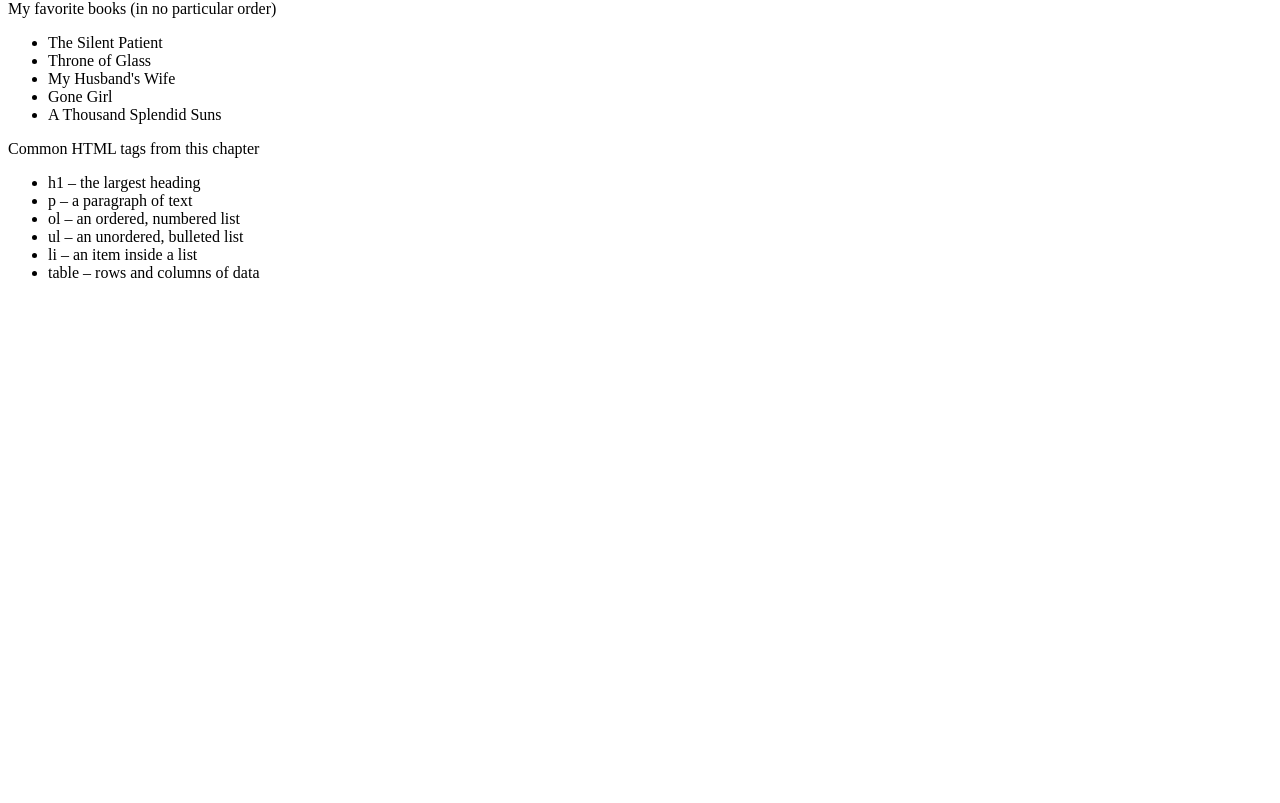
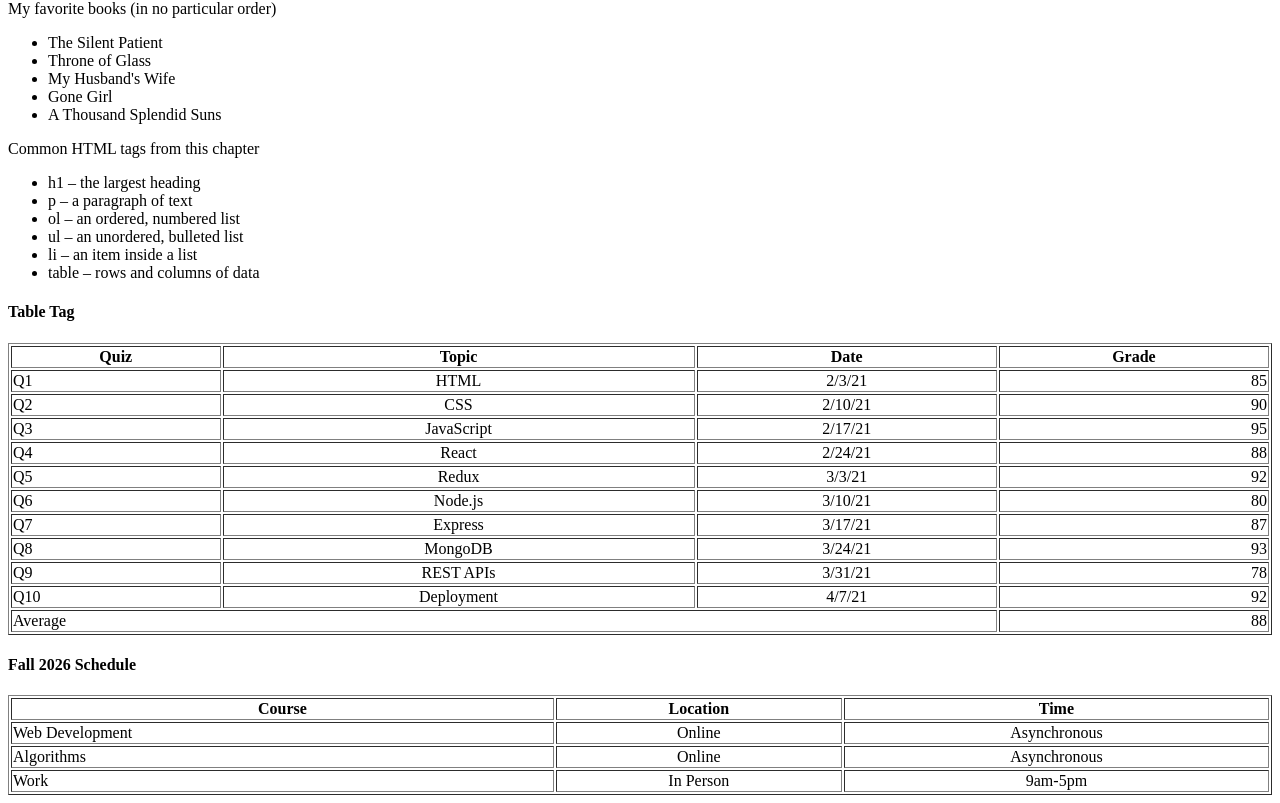
Before and after one commit to melanielochrie/kambaz-next-js-Fall-2026, a Next.js app: page /labs/lab1 in a window 1280 px wide. Shown: the part 1672-2475 px from the top of the page. Before the commit the page ends 1970 px from the top, so only its background shows below. Built offline with nearby package versions, Linux system fonts and the light colour scheme.

Commit message:
Complete Tables

```diff
--- /dev/null
+++ b/app/labs/lab1/Tables.tsx
@@ -0,0 +1,114 @@
+export default function Tables() {
+    return (
+        <div id="wd-tables">
+            <h4>Table Tag</h4>
+            <table border={1} width="100%">
+                <thead>
+                    <tr>
+                        <th>Quiz</th>
+                        <th align="center">Topic</th>
+                        <th align="center">Date</th>
+                        <th>Grade</th>
+                    </tr>
+                </thead>
+                <tbody>
+                    <tr>
+                        <td>Q1</td>
+                        <td align="center">HTML</td>
+                        <td align="center">2/3/21</td>
+                        <td align="right">85</td>
+                    </tr>
+                    <tr>
+                        <td>Q2</td>
+                        <td align="center">CSS</td>
+                        <td align="center">2/10/21</td>
+                        <td align="right">90</td>
+                    </tr>
+                    <tr>
+                        <td>Q3</td>
+                        <td align="center">JavaScript</td>
+                        <td align="center">2/17/21</td>
+                        <td align="right">95</td>
+                    </tr>
+                    <tr>
+                        <td>Q4</td>
+                        <td align="center">React</td>
+                        <td align="center">2/24/21</td>
+                        <td align="right">88</td>
+                    </tr>
+                    <tr>
+                        <td>Q5</td>
+                        <td align="center">Redux</td>
+                        <td align="center">3/3/21</td>
+                        <td align="right">92</td>
+                    </tr>
+                    <tr>
+                        <td>Q6</td>
+                        <td align="center">Node.js</td>
+                        <td align="center">3/10/21</td>
+                        <td align="right">80</td>
+                    </tr>
+                    <tr>
+                        <td>Q7</td>
+                        <td align="center">Express</td>
+                        <td align="center">3/17/21</td>
+                        <td align="right">87</td>
+                    </tr>
+                    <tr>
+                        <td>Q8</td>
+                        <td align="center">MongoDB</td>
+                        <td align="center">3/24/21</td>
+                        <td align="right">93</td>
+                    </tr>
+                    <tr>
+                        <td>Q9</td>
+                        <td align="center">REST APIs</td>
+                        <td align="center">3/31/21</td>
+                        <td align="right">78</td>
+                    </tr>
+                    <tr>
+                        <td>Q10</td>
+                        <td align="center">Deployment</td>
+                        <td align="center">4/7/21</td>
+                        <td align="right">92</td>
+                    </tr>
+                </tbody>
+                <tfoot>
+                    <tr>
+                        <td colSpan={3}>Average</td>
+                        <td align="right">88</td>
+                    </tr>
+                </tfoot>
+            </table>
+
+            <h4>Fall 2026 Schedule</h4>
+
+            <table id="wd-your-table" border={1} width="100%">
+                <thead>
+                    <tr>
+                        <th>Course</th>
+                        <th align="center">Location</th>
+                        <th align="center">Time</th>
+                    </tr>
+                </thead>
+                <tbody>
+                    <tr>
+                        <td>Web Development</td>
+                        <td align="center">Online</td>
+                        <td align="center">Asynchronous</td>
+                    </tr>
+                    <tr>
+                        <td>Algorithms</td>
+                        <td align="center">Online</td>
+                        <td align="center">Asynchronous</td>
+                    </tr>
+                    <tr>
+                        <td>Work</td>
+                        <td align="center">In Person</td>
+                        <td align="center">9am-5pm</td>
+                    </tr>
+                </tbody>
+            </table>
+        </div>
+    );
+}
--- a/app/labs/lab1/page.tsx
+++ b/app/labs/lab1/page.tsx
@@ -1,6 +1,7 @@
 import HeadingTags from "./HeadingTags";
 import ParagraphTag from "./ParagraphTag";
 import ListTags from "./ListTags";
+import Tables from "./Tables";
 
 export default function Lab1() {
     return (
@@ -10,6 +11,7 @@
             <HeadingTags />
             <ParagraphTag />
             <ListTags />
+            <Tables />
 
             {/* do the next exercise here */}
         </div>
```
